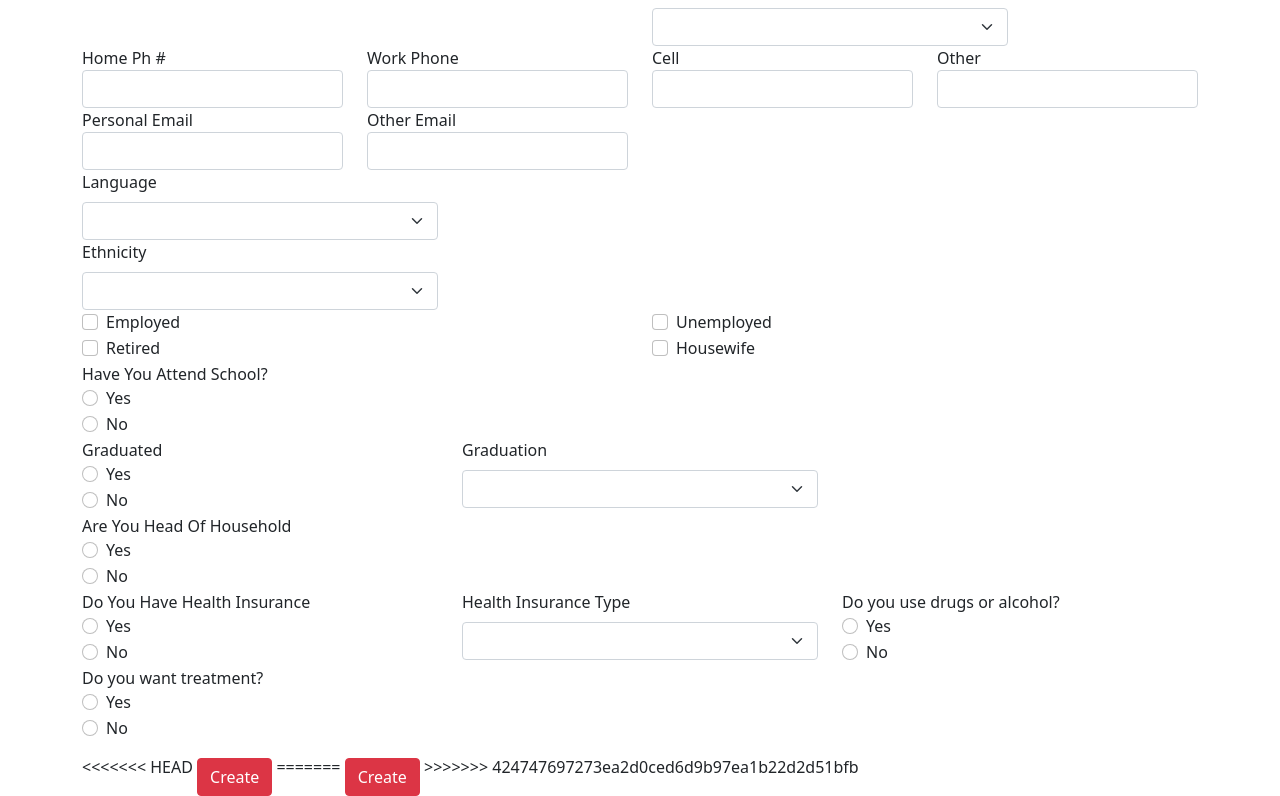
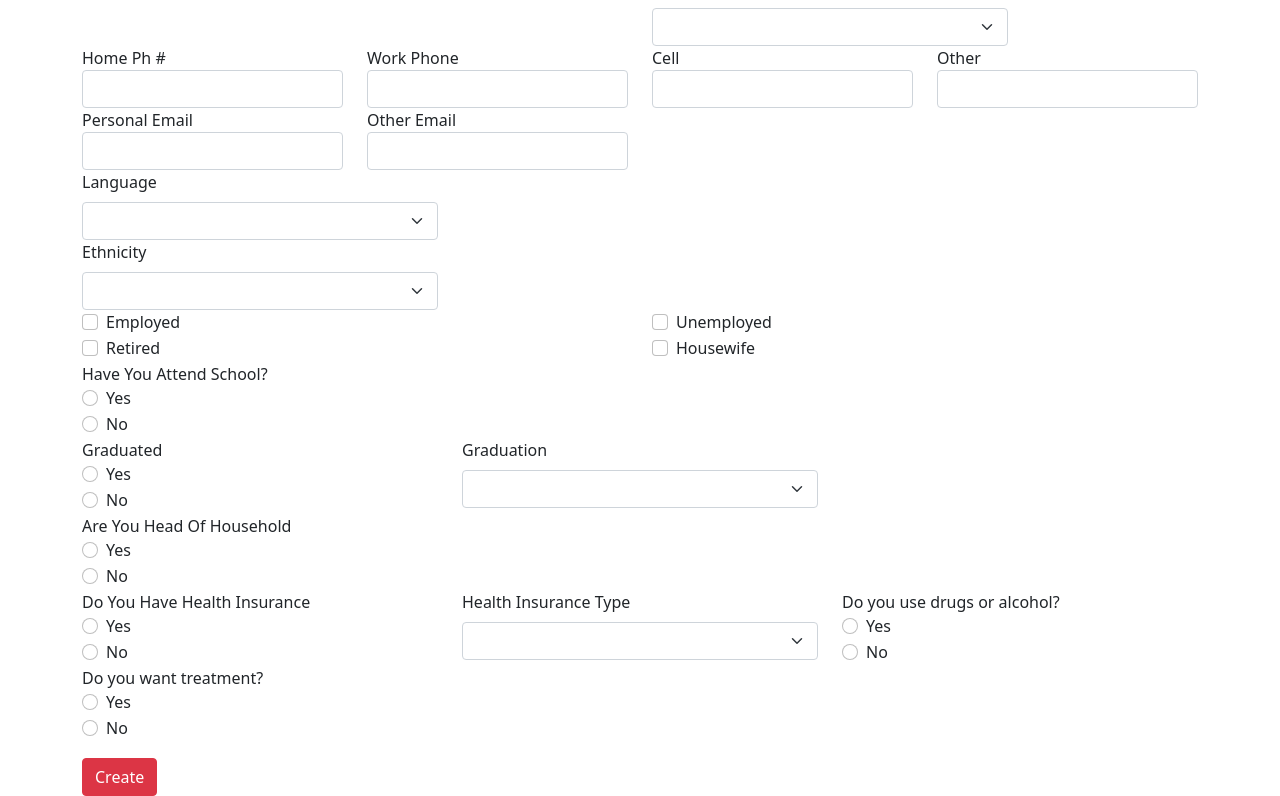
Before and after one commit to shrike76/Restoring-Justice-Full-Stack-Application, a Vue app in the folder frontend/: page /create in a window 1280 px wide. Shown: the part 361-1157 px from the top of the page. Built offline with nearby package versions, Linux system fonts and the light colour scheme.

Commit message:
cleaned up last merge. I am bad at git please be patience

```diff
--- a/frontend/src/components/CreateComponent.vue
+++ b/frontend/src/components/CreateComponent.vue
@@ -543,26 +543,8 @@
 
 
         </div>
-<<<<<<< HEAD
+
         <button class="btn btn-danger mt-3" id="btnSubmit">Create</button>
-=======
-
-
-
-
-
-
-
-
-
-
-
-
-
-
-
-        <button class="btn btn-danger mt-3">Create</button>
->>>>>>> 424747697273ea2d0ced6d9b97ea1b22d2d51bfb
     </form>
 
 </template>
```
